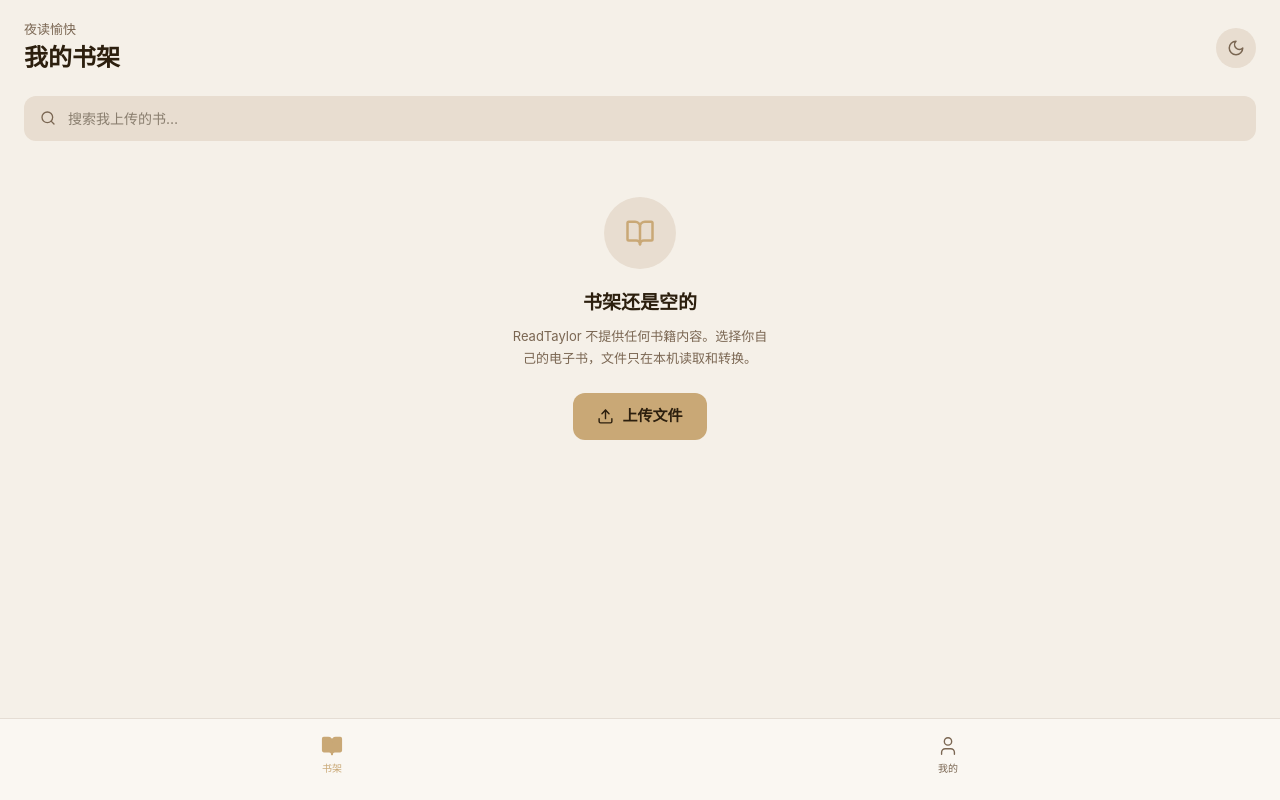
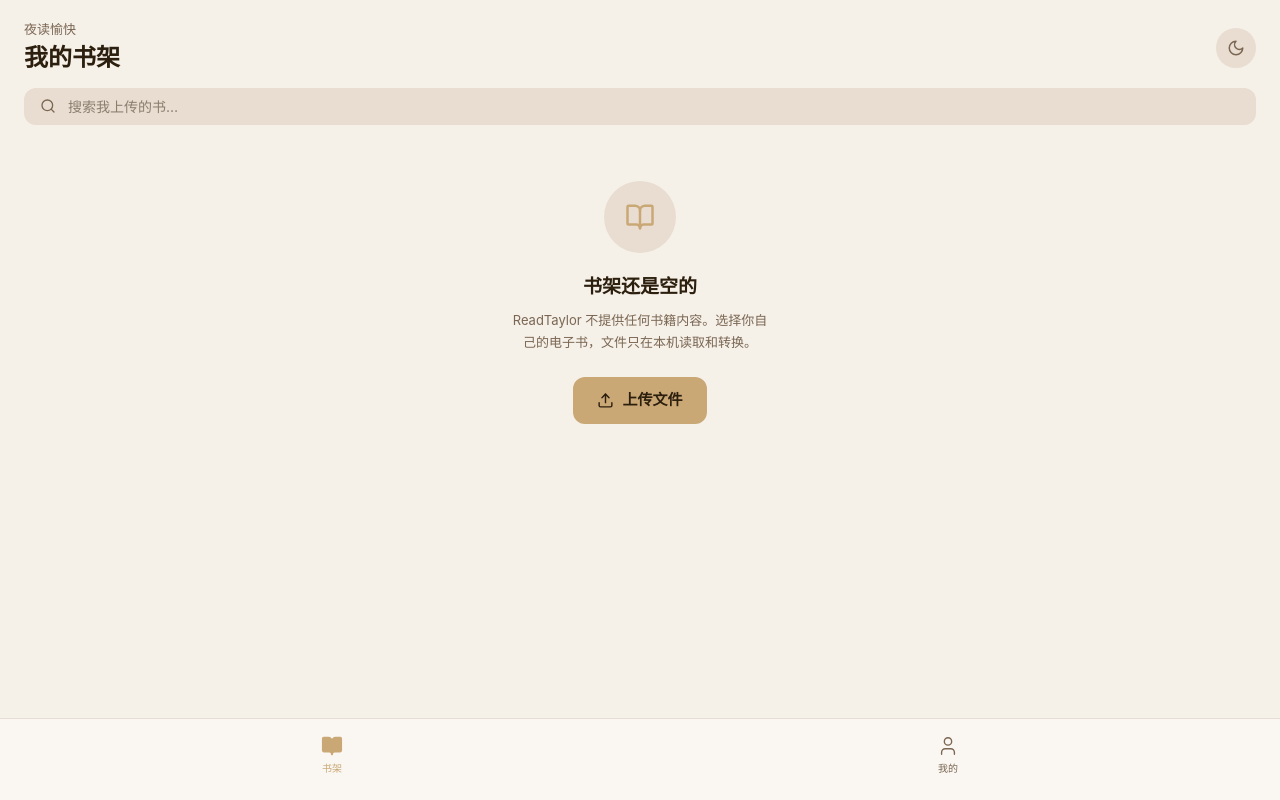
Before and after one commit to WY202114/ReadTaylor, a React (Vite) app: page / in a window 1280 px wide. Built offline with nearby package versions, Linux system fonts and the light colour scheme.

Commit message:
fix: fit bookshelf content within viewport

```diff
--- a/src/App.tsx
+++ b/src/App.tsx
@@ -316,6 +316,7 @@ export default function App() {
             {activeTab === "library" && (
               <motion.div
                 key="library"
+                className="library-page"
                 initial={{ opacity: 0, y: 10 }}
                 animate={{ opacity: 1, y: 0 }}
                 exit={{ opacity: 0, y: -10 }}
@@ -324,7 +325,7 @@ export default function App() {
               >
                 {/* Header */}
                 <div style={{ padding: "8px 24px 16px" }}>
-                  <div style={{ display: "flex", alignItems: "center", justifyContent: "space-between", marginBottom: "20px" }}>
+                  <div style={{ display: "flex", alignItems: "center", justifyContent: "space-between", marginBottom: "var(--library-header-gap, 20px)" }}>
                     <div>
                       <p style={{ fontFamily: "Inter, sans-serif", fontSize: "13px", color: "var(--muted-foreground)", margin: 0 }}>
                         {greeting()}
@@ -342,7 +343,7 @@ export default function App() {
                   </div>
 
                   {/* Search */}
-                  <div style={{ display: "flex", alignItems: "center", gap: "12px", padding: "12px 16px", borderRadius: "12px", background: "var(--secondary)" }}>
+                  <div style={{ display: "flex", alignItems: "center", gap: "12px", padding: "var(--library-search-padding, 12px 16px)", borderRadius: "12px", background: "var(--secondary)" }}>
                     <Search size={16} style={{ color: "var(--muted-foreground)", flexShrink: 0 }} />
                     <input
                       value={searchQuery}
@@ -353,7 +354,7 @@ export default function App() {
                   </div>
                 </div>
 
-                <div style={{ flex: 1, overflowY: "auto", padding: "0 24px 16px", scrollbarWidth: "none" }}>
+                <div style={{ flex: 1, overflowY: "auto", padding: "0 24px var(--library-content-bottom, 16px)", scrollbarWidth: "none" }}>
                   {books.length === 0 ? (
                     /* Empty state — 应用不提供书籍，引导上传 */
                     <div style={{ display: "flex", flexDirection: "column", alignItems: "center", textAlign: "center", padding: "40px 12px" }}>
@@ -377,8 +378,8 @@ export default function App() {
                     <>
                       {/* Continue reading */}
                       {readingBooks.length > 0 && !searchQuery && (
-                        <div style={{ marginBottom: "24px" }}>
-                          <div style={{ display: "flex", alignItems: "center", gap: "8px", marginBottom: "12px" }}>
+                        <div style={{ marginBottom: "var(--library-continue-gap, 24px)" }}>
+                          <div style={{ display: "flex", alignItems: "center", gap: "8px", marginBottom: "var(--library-continue-label-gap, 12px)" }}>
                             <Clock size={14} style={{ color: "var(--accent)" }} />
                             <span style={{ fontFamily: "Inter, sans-serif", fontSize: "13px", fontWeight: 500, color: "var(--muted-foreground)" }}>继续阅读</span>
                           </div>
--- a/src/styles/theme.css
+++ b/src/styles/theme.css
@@ -46,6 +46,23 @@
   grid-template-columns: repeat(auto-fill, minmax(140px, 180px));
   gap: 20px 16px;
   justify-content: start;
+}
+
+@media (min-width: 421px) and (max-height: 960px) {
+  .library-book-grid {
+    grid-template-columns: repeat(auto-fill, minmax(120px, 140px));
+    gap: 16px;
+  }
+}
+
+@media (min-width: 421px) and (max-height: 800px) {
+  .library-page {
+    --library-header-gap: 12px;
+    --library-search-padding: 8px 16px;
+    --library-continue-gap: 16px;
+    --library-continue-label-gap: 8px;
+    --library-content-bottom: 12px;
+  }
 }
 
 @media (max-width: 420px) {
```
